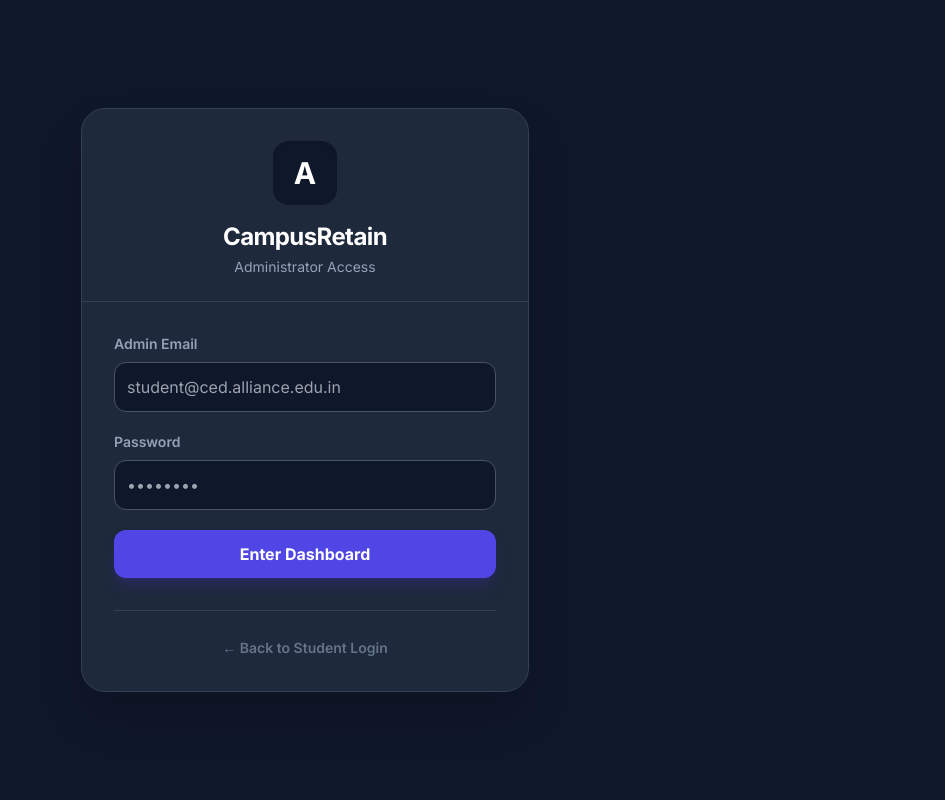
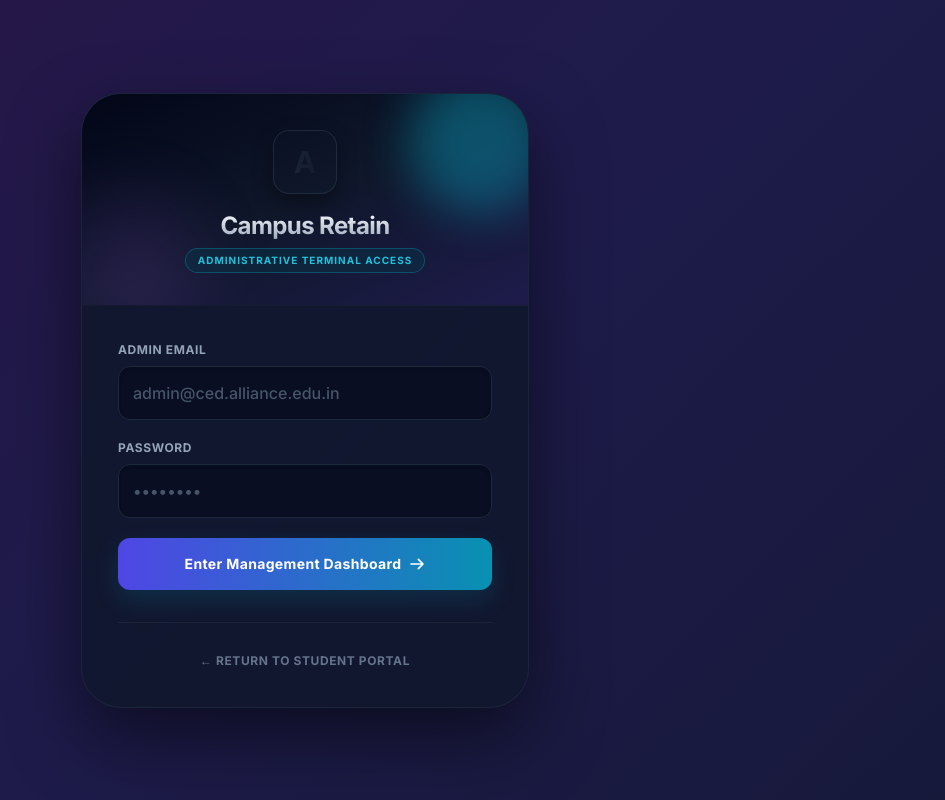
Before and after one commit to vishva3019/CAMPUS_RETAIN_2.0, a Flask app: page /admin_login in a window 1280 px wide. Shown: the whole page, without its empty margins (335-1280 px from the left). Run offline with Flask 3, Linux system fonts and the light colour scheme; some libraries are stand-ins or nearby versions.

Commit message:
Update admin_login.html

```diff
--- a/templates/admin_login.html
+++ b/templates/admin_login.html
@@ -1,65 +1,88 @@
 <!DOCTYPE html>
 <html lang="en">
-
 <head>
     <meta charset="UTF-8">
     <meta name="viewport" content="width=device-width, initial-scale=1.0">
     <title>Admin Login | CampusRetain</title>
     <script src="https://cdn.tailwindcss.com"></script>
-    <link href="https://fonts.googleapis.com/css2?family=Inter:wght@400;600;700&display=swap" rel="stylesheet">
+    <link href="https://fonts.googleapis.com/css2?family=Inter:wght@400;500;600;700&display=swap" rel="stylesheet">
+    <link rel="stylesheet" href="https://cdnjs.cloudflare.com/ajax/libs/animate.css/4.1.1/animate.min.css"/>
+
     <style>
         body {
             font-family: 'Inter', sans-serif;
         }
+        /* Custom dark ambient mesh backdrop animation to match student page performance */
+        @keyframes darkMeshGradient {
+            0% { background-position: 0% 50%; }
+            50% { background-position: 100% 50%; }
+            100% { background-position: 0% 50%; }
+        }
+        .cyber-dark-bg {
+            background: linear-gradient(-45deg, #0f172a, #1e1b4b, #311042, #020617);
+            background-size: 300% 300%;
+            animation: darkMeshGradient 12s ease infinite;
+        }
     </style>
 </head>
+<body class="cyber-dark-bg h-screen flex items-center justify-center p-6">
 
-<body class="bg-slate-900 h-screen flex items-center justify-center p-6">
-    <div class="w-full max-w-md bg-slate-800 rounded-3xl shadow-2xl overflow-hidden border border-slate-700">
-        <div class="p-8 pb-6 border-b border-slate-700 text-center">
-            <div
-                class="w-16 h-16 bg-slate-900 rounded-2xl flex items-center justify-center text-white font-bold text-3xl mx-auto mb-4 shrink-0 shadow-inner">
-                A</div>
-            <h1 class="text-2xl font-bold tracking-tight text-white">CampusRetain</h1>
-            <p class="text-slate-400 text-sm mt-1">Administrator Access</p>
+    <div class="w-full max-w-md bg-slate-900/80 backdrop-blur-xl rounded-[2.5rem] shadow-[0_30px_70px_rgba(0,0,0,0.5)] overflow-hidden border border-slate-800/80 transform transition-all duration-500 hover:shadow-[0_40px_80px_rgba(6,182,212,0.15)] animate__animated animate__fadeInUp">
+
+        <div class="p-9 pb-8 bg-gradient-to-br from-slate-950 via-slate-900 to-indigo-950 text-center text-white relative overflow-hidden border-b border-slate-800/60">
+            <div class="absolute -top-6 -right-6 w-36 h-36 bg-cyan-500 rounded-full opacity-10 blur-xl animate-pulse"></div>
+            <div class="absolute -bottom-10 -left-6 w-36 h-36 bg-purple-500 rounded-full opacity-15 blur-2xl"></div>
+
+            <div class="w-16 h-16 bg-gradient-to-br from-slate-800 to-slate-900 text-transparent bg-clip-text bg-gradient-to-r from-cyan-400 to-indigo-400 rounded-2xl flex items-center justify-center font-black text-3xl mx-auto mb-4 shadow-[0_8px_20px_rgba(0,0,0,0.4)] border border-slate-700/50 transform transition duration-500 hover:scale-110 hover:rotate-6 cursor-default animate__animated animate__float">
+                A
+            </div>
+            <h1 class="text-2xl font-extrabold tracking-tight relative z-10 bg-gradient-to-b from-white to-slate-400 text-transparent bg-clip-text">Campus Retain</h1>
+            <p class="text-cyan-400/90 text-[10px] font-bold uppercase tracking-widest mt-1.5 relative z-10 bg-cyan-950/50 border border-cyan-500/30 px-3 py-1 rounded-full inline-block">
+                Administrative Terminal Access
+            </p>
         </div>
 
-        <div class="p-8">
+        <div class="p-9">
             {% if error %}
-            <div
-                class="bg-rose-500/10 border border-rose-500/50 text-rose-400 px-4 py-3 rounded-xl mb-6 text-sm font-medium flex items-center gap-2">
-                <svg class="w-5 h-5 shrink-0" fill="none" stroke="currentColor" viewBox="0 0 24 24">
-                    <path stroke-linecap="round" stroke-linejoin="round" stroke-width="2"
-                        d="M12 8v4m0 4h.01M21 12a9 9 0 11-18 0 9 9 0 0118 0z"></path>
-                </svg>
-                {{ error }}
+            <div class="bg-rose-950/30 border border-rose-500/30 text-rose-400 px-4 py-3.5 rounded-2xl mb-6 text-sm font-semibold flex items-center gap-3 animate__animated animate__shakeX">
+                <div class="p-1 rounded-lg bg-rose-600 text-white shrink-0 shadow-md">
+                    <svg class="w-4 h-4" fill="none" stroke="currentColor" viewBox="0 0 24 24">
+                        <path stroke-linecap="round" stroke-linejoin="round" stroke-width="3" d="M6 18L18 6M6 6l12 12"></path>
+                    </svg>
+                </div>
+                <span>{{ error }}</span>
             </div>
             {% endif %}
 
             <form action="/admin_login" method="POST" class="space-y-5">
-                <div>
-                    <label class="block text-sm font-semibold text-slate-400 mb-2">Admin Email</label>
-                    <input type="email" name="email" placeholder="student@ced.alliance.edu.in" required
-                        class="w-full border border-slate-600 p-3 rounded-xl bg-slate-900 text-white focus:outline-none focus:ring-2 focus:ring-indigo-500 transition">
+                <div class="animate__animated animate__fadeIn animate__delay-1s">
+                    <label class="block text-xs font-bold text-slate-400 uppercase tracking-wider mb-2">Admin Email</label>
+                    <input type="email" name="email" placeholder="admin@ced.alliance.edu.in" required
+                           class="w-full border border-slate-800 p-3.5 rounded-xl bg-slate-950/50 focus:bg-slate-950 focus:outline-none focus:ring-2 focus:ring-cyan-500 focus:border-transparent transition-all duration-300 text-slate-200 font-medium placeholder:text-slate-600 shadow-inner">
                 </div>
-                <div>
-                    <label class="block text-sm font-semibold text-slate-400 mb-2">Password</label>
+
+                <div class="animate__animated animate__fadeIn animate__delay-1s">
+                    <label class="block text-xs font-bold text-slate-400 uppercase tracking-wider mb-2">Password</label>
                     <input type="password" name="password" placeholder="••••••••" required
-                        class="w-full border border-slate-600 p-3 rounded-xl bg-slate-900 text-white focus:outline-none focus:ring-2 focus:ring-indigo-500 transition">
+                           class="w-full border border-slate-800 p-3.5 rounded-xl bg-slate-950/50 focus:bg-slate-950 focus:outline-none focus:ring-2 focus:ring-cyan-500 focus:border-transparent transition-all duration-300 text-slate-200 font-medium placeholder:text-slate-600 shadow-inner">
                 </div>
 
                 <button type="submit"
-                    class="w-full py-3 mt-4 bg-indigo-600 text-white rounded-xl font-bold hover:bg-indigo-500 transition shadow-lg shadow-indigo-900/50 flex justify-center items-center">
-                    Enter Dashboard
+                        class="w-full py-4 mt-6 bg-gradient-to-r from-indigo-600 to-cyan-600 text-white rounded-xl font-bold hover:from-indigo-500 hover:to-cyan-500 transition-all duration-300 shadow-[0_10px_25px_rgba(6,182,212,0.15)] hover:shadow-[0_12px_30px_rgba(6,182,212,0.3)] flex justify-center items-center transform active:scale-[0.98] text-sm tracking-wide group animate__animated animate__fadeInUp animate__delay-1s">
+                    <span>Enter Management Dashboard</span>
+                    <svg class="w-4 h-4 ml-2 transform transition-transform duration-300 group-hover:translate-x-1" fill="none" stroke="currentColor" viewBox="0 0 24 24">
+                        <path stroke-linecap="round" stroke-linejoin="round" stroke-width="2.5" d="M14 5l7 7m0 0l-7 7m7-7H3"></path>
+                    </svg>
                 </button>
             </form>
 
-            <div class="mt-8 pt-6 border-t border-slate-700 text-center">
-                <a href="/login" class="text-sm font-semibold text-slate-500 hover:text-white transition">← Back to
-                    Student Login</a>
+            <div class="mt-8 pt-6 border-t border-slate-800/80 text-center animate__animated animate__fadeIn animate__delay-1s">
+                <a href="/login" class="inline-block text-xs font-bold uppercase tracking-wider text-slate-500 hover:text-cyan-400 transition-colors duration-300 decoration-2 underline-offset-4 hover:underline">
+                    ← Return to Student Portal
+                </a>
             </div>
         </div>
     </div>
+
 </body>
-
 </html>
```
